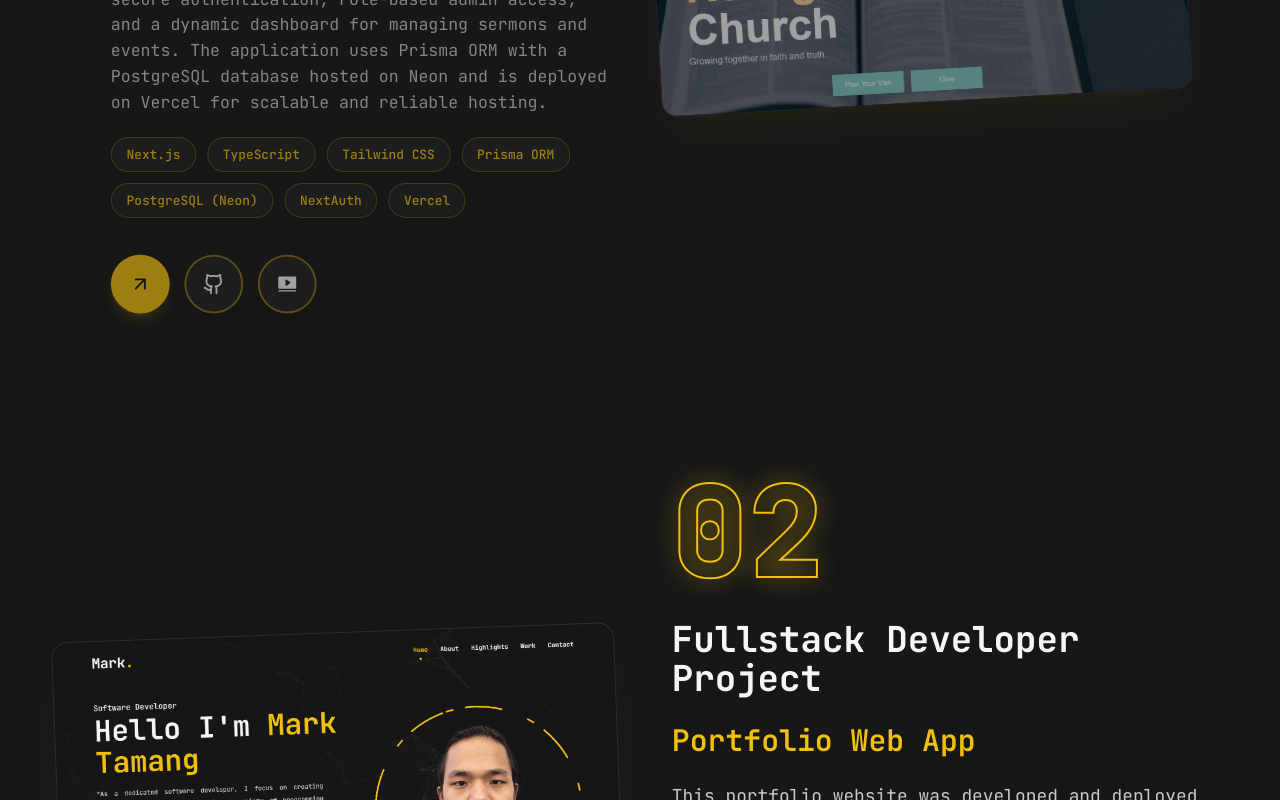
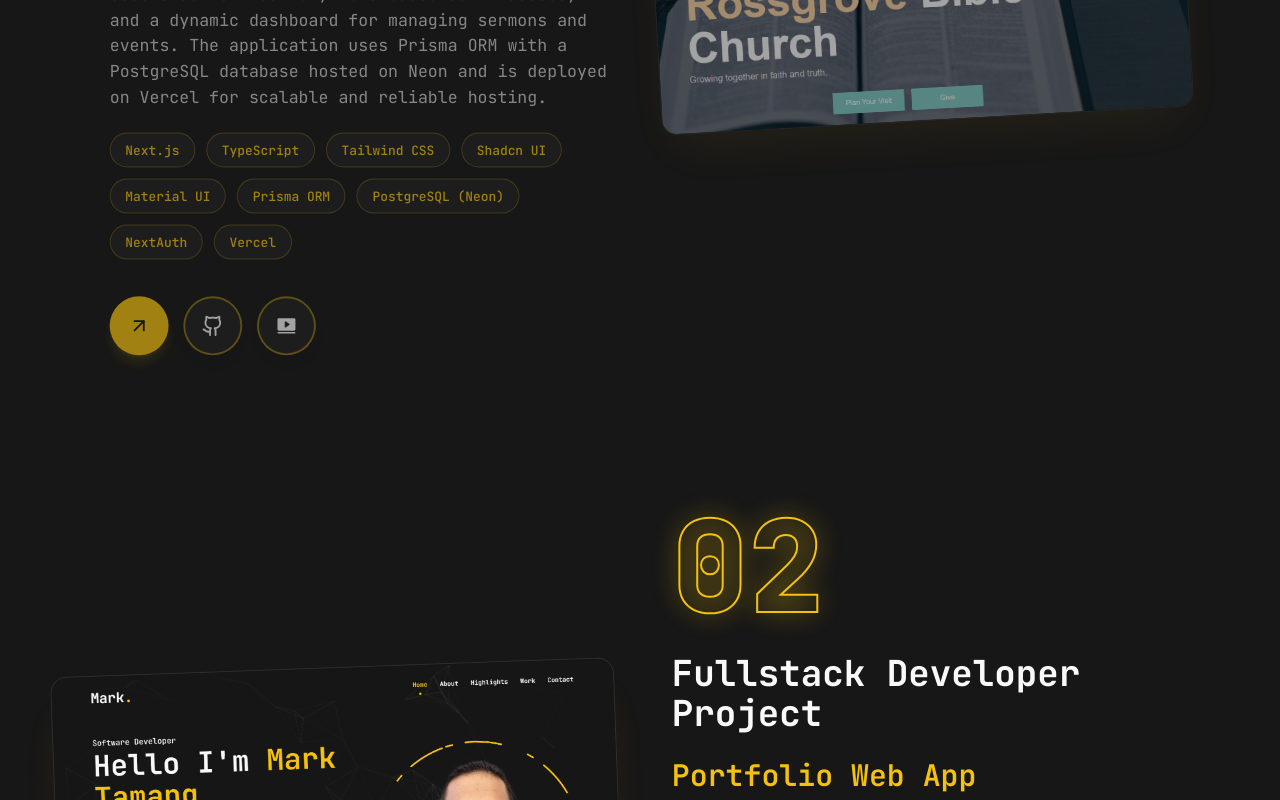
Before and after one commit to marktmng/mark-portfolio, a Next.js app: page /projects in a window 1280 px wide. Shown: the part 880-1680 px from the top of the page. Built offline with nearby package versions, Linux system fonts and the light colour scheme; no server answers.

Commit message:
added rossgrove demo

```diff
--- a/app/projects/page.jsx
+++ b/app/projects/page.jsx
@@ -17,6 +17,8 @@ const projects = [
       { name: "Next.js" },
       { name: "TypeScript" },
       { name: "Tailwind CSS" },
+      { name: "Shadcn UI" },
+      { name: "Material UI" },
       { name: "Prisma ORM" },
       { name: "PostgreSQL (Neon)" },
       { name: "NextAuth" },
@@ -27,7 +29,7 @@ const projects = [
     github: {
       full: "https://github.com/marktmng/rossgrove_church_website.git",
     },
-    demo: "#",
+    demo: "/assets/videos/rossgrove-video.mp4",
   },
   {
     num: "02",
```
Also changed, not shown: 1 other file (tests, documents, lock files or other folders).
